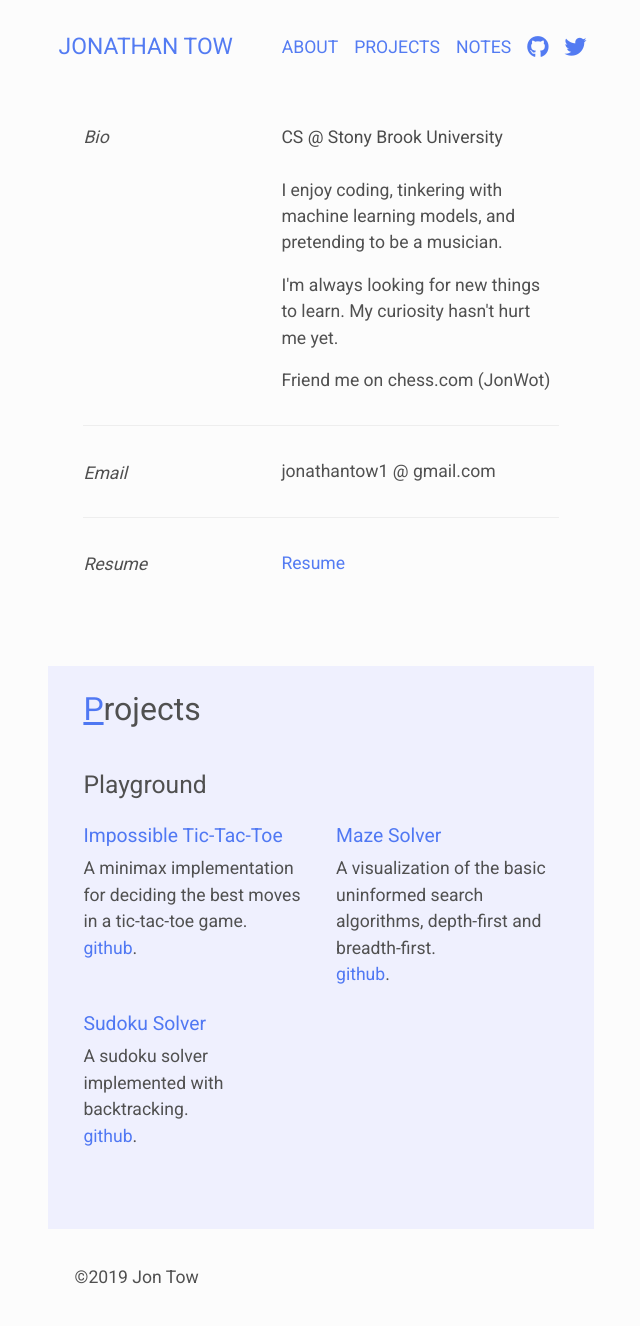
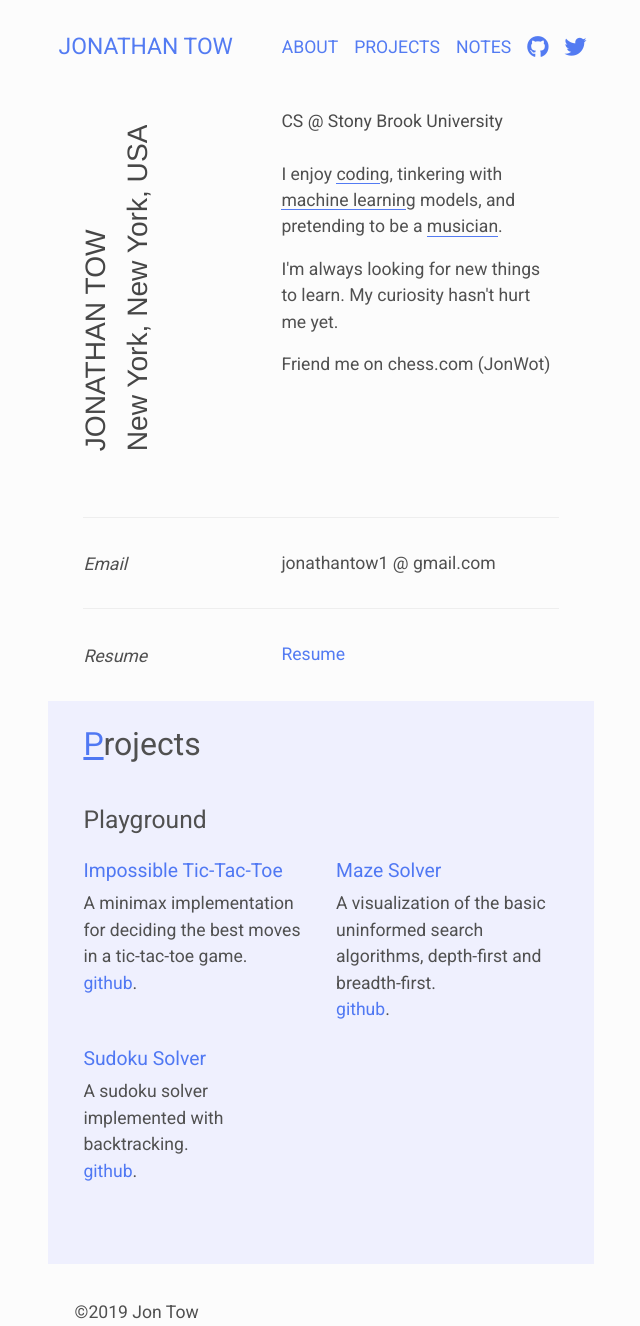
Before and after one commit to jon-tow/jon-tow.github.io, a Jekyll site: the page built from index.html, in a window 1280 px wide. Shown: the whole page, without its empty margins (319-959 px from the left). Built offline with Jekyll 4.4.1, drawn with Linux system fonts in a browser that asks for light colours; nearby versions of some CDN libraries; before the commit the page ends 1291 px from its top, so only the background shows below that.

Commit message:
add name title

```diff
--- a/_includes/_sections/about.html
+++ b/_includes/_sections/about.html
@@ -1,7 +1,8 @@
-<section class="mt-3" id="about">
+<section class="" id="about">
 
   <!-- Section Title Row -->
   <div class="section-header">
+
   </div>
 
   <!-- Content -->
@@ -9,18 +10,32 @@
 
     <!-- Bio Row -->
     <div class="tab-content">
-      <div class="">
-          <em>Bio</em>
+      <div class="tab-title">
 
+          <svg height="50" viewBox="0 0 76 240"  preserveAspectRatio="xMinYMin meet" version="1.1" xmlns="http://www.w3.org/2000/svg" xmlns:xlink="http://www.w3.org/1999/xlink">
+            <!-- Generator: Sketch 43.1 (39012) - http://www.bohemiancoding.com/sketch -->
+            <desc>Created with Sketch.</desc>
+            <defs></defs>
+            <g id="Welcome" stroke="none" stroke-width="1" fill="none" fill-rule="evenodd" font-size="18" font-family="Helvetica" font-weight="normal">
+                <g id="Desktop" transform="translate(-43.000000, -383.000000)" fill="#464646">
+                    <g id="header" transform="translate(0.000000, -1.000000)">
+                        <text id="JONATHAN-TOW-New-Yor" transform="translate(63.500000, 476.274015) rotate(-90.000000) translate(-63.500000, -476.274015) ">
+                            <tspan x="-53" y="470">JONATHAN TOW</tspan>
+                            <tspan x="-53" y="497">New York, New York, USA</tspan>
+                        </text>
+                    </g>
+                </g>
+            </g>
+        </svg>
       </div>
       <div class="tab-info">
         <p>
           <b>CS @ Stony Brook University</b>
           <br>
           <br>
-          I enjoy coding, tinkering with
-          machine learning models,
-          and pretending to be a musician.
+          I enjoy <span class="underline">codin</span>g, tinkering with
+          <span class="underline">machine learnin</span>g models,
+          and pretending to be a <span class="underline">musician</span>.
         </p>
         <p>
           I'm always looking for new things to learn.
--- a/css/main.css
+++ b/css/main.css
@@ -325,7 +325,7 @@ strong {
 }
 
 .svg-container {
-  height: 94px;
+  height: 50px;
   padding-top: 0;
 }
-svg {width: 100%; height: 140px;}
+svg {width: 100%; height: auto;}
```
